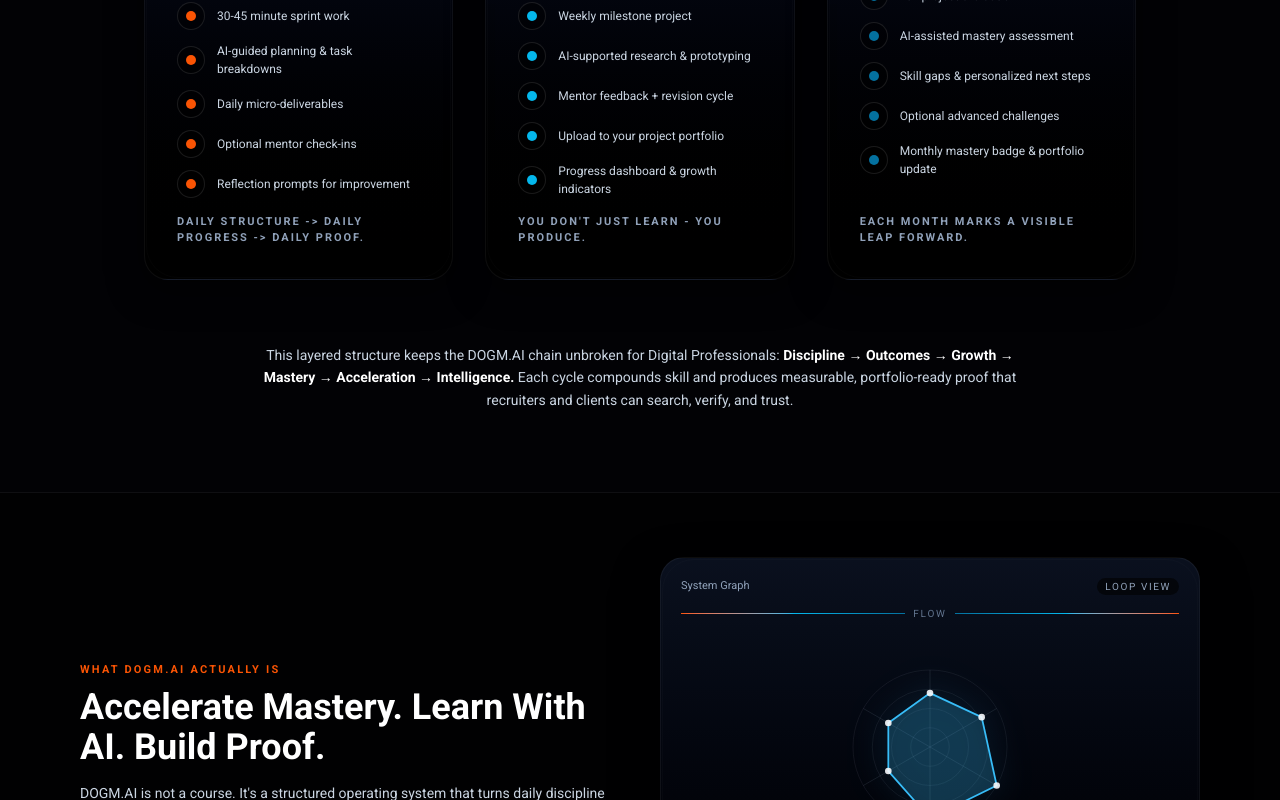
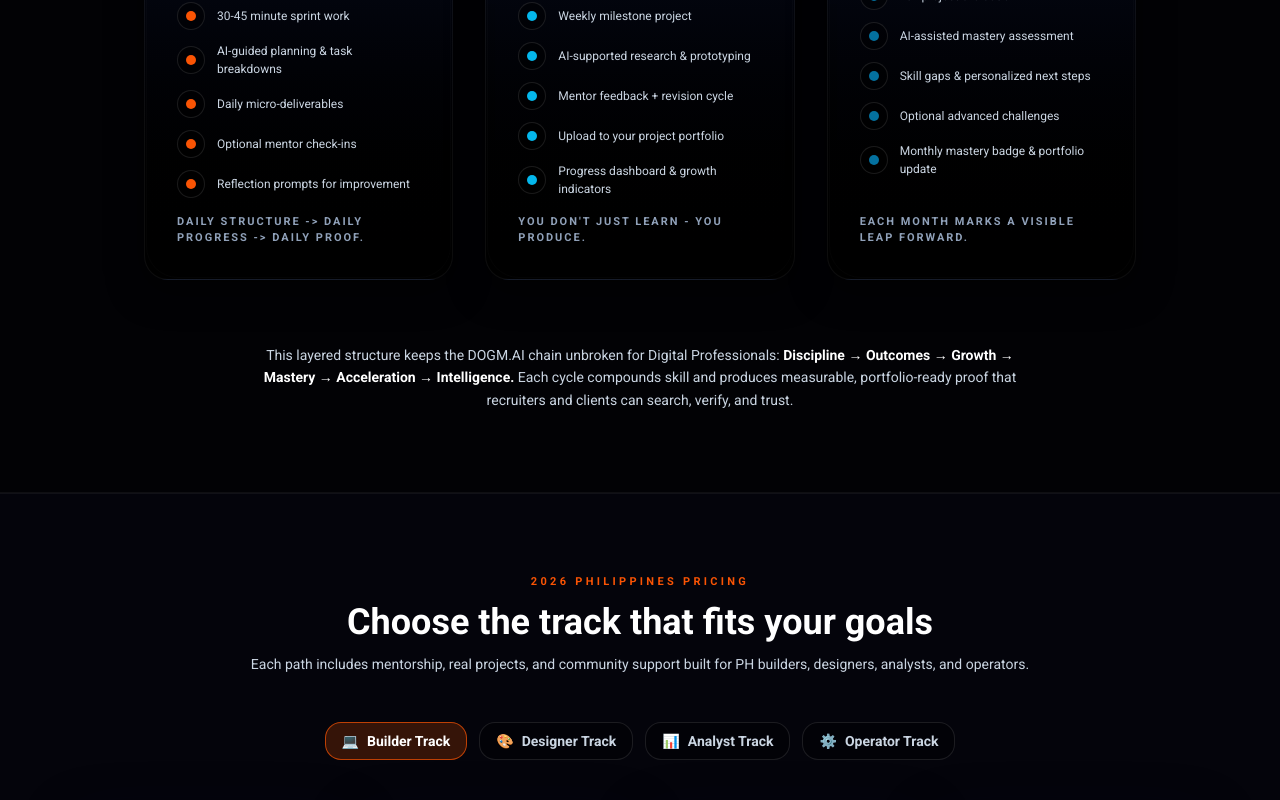
Before and after one commit to LiveLifeWithLove/dogmai, a Next.js app: page / in a window 1280 px wide. Shown: the part 2000-2800 px from the top of the page. Built offline with nearby package versions, Linux system fonts and the light colour scheme.

Commit message:
feat: update

```diff
--- a/app/components/Header.tsx
+++ b/app/components/Header.tsx
@@ -3,6 +3,7 @@
 const navLinks = [
   { label: "Core System", href: "/#system" },
   { label: "Bootcamps", href: "/#bootcamp" },
+  { label: "Pricing", href: "/#pricing" },
   { label: "Contact", href: "/#contact" },
 ];
 
--- /dev/null
+++ b/app/components/PricingTabsSection.tsx
@@ -0,0 +1,236 @@
+"use client";
+
+import Link from "next/link";
+import React, { useState } from "react";
+import AnimatedSection from "./AnimatedSection";
+
+const icons = {
+  builder: "💻",
+  designer: "🎨",
+  datasci: "📊",
+  operator: "⚙️",
+};
+
+const bullets = {
+  essentials: ["Start fast", "Learn basics", "Join community"],
+  projects: ["Real projects", "Mentor feedback", "Portfolio outputs"],
+  full: ["Full program", "Capstone", "Certification"],
+  accel: ["OJT-ready", "Career prep", "Portfolio polish"],
+};
+
+const pricing = {
+  builder: [
+    {
+      id: "essentials",
+      name: "Essentials",
+      badge: "Start Here",
+      price: "₱999",
+      description: "Basics + community access.",
+    },
+    {
+      id: "projects",
+      name: "Projects Pack",
+      badge: "Build Proof",
+      price: "₱6,990",
+      description: "Unlock builder projects + feedback.",
+    },
+    {
+      id: "full",
+      name: "Full Builder Track",
+      badge: "Most Popular",
+      price: "₱18,500",
+      description: "Full 12-week program + capstone.",
+    },
+    {
+      id: "accel",
+      name: "Builder Accelerator",
+      badge: "Career Track",
+      price: "₱27,500",
+      description: "Capstone + OJT + interview prep.",
+    },
+  ],
+  designer: [
+    {
+      id: "essentials",
+      name: "Essentials",
+      badge: "Start Here",
+      price: "₱999",
+      description: "Figma basics + design community.",
+    },
+    {
+      id: "projects",
+      name: "Project Pack",
+      badge: "Build Proof",
+      price: "₱5,500",
+      description: "Unlock UX/UI project cycles.",
+    },
+    {
+      id: "full",
+      name: "Full Designer Track",
+      badge: "Most Popular",
+      price: "₱15,500",
+      description: "6–10 week design mastery + case study.",
+    },
+    {
+      id: "accel",
+      name: "Designer Accelerator",
+      badge: "Career Track",
+      price: "₱22,900",
+      description: "Portfolio, interview prep, job-facing polish.",
+    },
+  ],
+  datasci: [
+    {
+      id: "essentials",
+      name: "Essentials",
+      badge: "Start Here",
+      price: "₱999",
+      description: "Python basics + analytics intro.",
+    },
+    {
+      id: "projects",
+      name: "Analytics Projects",
+      badge: "Build Proof",
+      price: "₱5,900",
+      description: "Dashboards, reports, datasets.",
+    },
+    {
+      id: "full",
+      name: "Full Data Track",
+      badge: "Most Popular",
+      price: "₱17,900",
+      description: "8–12 week analytics + ML.",
+    },
+    {
+      id: "accel",
+      name: "Data Accelerator",
+      badge: "Career Track",
+      price: "₱26,500",
+      description: "Business case studies + interview prep.",
+    },
+  ],
+  operator: [
+    {
+      id: "essentials",
+      name: "Essentials",
+      badge: "Start Here",
+      price: "₱999",
+      description: "AI productivity + ops basics.",
+    },
+    {
+      id: "projects",
+      name: "Workflow Projects",
+      badge: "Build Proof",
+      price: "₱4,900",
+      description: "Automation + dashboard tasks.",
+    },
+    {
+      id: "full",
+      name: "Full Operator Track",
+      badge: "Most Popular",
+      price: "₱14,500",
+      description: "6–10 weeks + complete digital OS build.",
+    },
+    {
+      id: "accel",
+      name: "Operator Accelerator",
+      badge: "Career Track",
+      price: "₱21,900",
+      description: "Client delivery templates + OJT.",
+    },
+  ],
+};
+
+const tabs = [
+  { id: "builder", label: "Builder Track" },
+  { id: "designer", label: "Designer Track" },
+  { id: "datasci", label: "Analyst Track" },
+  { id: "operator", label: "Operator Track" },
+];
+
+export default function PricingTabsSection() {
+  const [active, setActive] = useState("builder");
+
+  return (
+    <AnimatedSection id="pricing" className="border-y border-white/5 bg-ebony/80 py-20">
+      <div className="mx-auto max-w-6xl px-4 space-y-12">
+        <div className="space-y-3 text-center">
+          <p className="text-[11px] font-semibold uppercase tracking-[0.3em] text-intl-orange">
+            2026 Philippines Pricing
+          </p>
+          <h2 className="text-3xl font-extrabold text-white sm:text-4xl">
+            Choose the track that fits your goals
+          </h2>
+          <p className="text-sm text-slate-300">
+            Each path includes mentorship, real projects, and community support built for PH builders,
+            designers, analysts, and operators.
+          </p>
+        </div>
+
+        <div className="flex flex-wrap justify-center gap-3">
+          {tabs.map((t) => (
+            <button
+              key={t.id}
+              onClick={() => setActive(t.id)}
+              className={`inline-flex items-center gap-2 rounded-2xl border px-4 py-2 text-sm font-semibold transition ${
+                active === t.id
+                  ? "border-intl-orange/70 bg-intl-orange/20 text-white"
+                  : "border-white/10 bg-black/30 text-slate-300 hover:border-white/30"
+              }`}
+            >
+              <span>{icons[t.id as keyof typeof icons]}</span>
+              {t.label}
+            </button>
+          ))}
+        </div>
+
+        <div className="grid gap-6 md:grid-cols-2 xl:grid-cols-4">
+          {pricing[active as keyof typeof pricing].map((tier) => (
+            <article
+              key={tier.id}
+              className="flex h-full flex-col rounded-3xl border border-white/5 bg-gradient-to-b from-slate-900/70 via-black/70 to-black/90 p-6 shadow-[0_20px_55px_rgba(2,6,23,0.75)] transition hover:scale-[1.02] hover:border-intl-orange/50"
+            >
+              <span className="text-[10px] font-semibold uppercase tracking-[0.3em] text-intl-orange">
+                {tier.badge}
+              </span>
+              <h3 className="mt-3 text-lg font-semibold text-white">{tier.name}</h3>
+              <p className="mt-1 text-2xl font-extrabold text-cyan-300">{tier.price}</p>
+              <p className="mt-2 text-xs text-slate-400">{tier.description}</p>
+
+              <ul className="mt-4 space-y-1 text-[11px] text-slate-300">
+                {bullets[tier.id as keyof typeof bullets].map((bullet) => (
+                  <li key={bullet} className="flex items-center gap-2">
+                    <span className="h-1.5 w-1.5 rounded-full bg-cyan-400" />
+                    {bullet}
+                  </li>
+                ))}
+              </ul>
+
+              <div className="mt-auto pt-5">
+                <Link
+                  href="/apply"
+                  className="inline-flex w-full items-center justify-center rounded-full bg-intl-orange px-4 py-3 text-xs font-semibold uppercase tracking-[0.3em] text-black shadow-lg shadow-intl-orange/40 transition hover:-translate-y-0.5"
+                >
+                  Apply Now
+                </Link>
+              </div>
+            </article>
+          ))}
+        </div>
+
+        <div className="flex flex-col items-center gap-3 text-center">
+          <p className="text-xs text-slate-400">
+            Need a flexible payment plan or scholarship? Reach out via the contact form and our
+            admissions team will reply within one business day.
+          </p>
+          <Link
+            href="#contact"
+            className="rounded-full border border-white/20 px-5 py-3 text-sm font-semibold text-white transition hover:border-intl-orange/50 hover:text-intl-orange"
+          >
+            Speak with Admissions
+          </Link>
+        </div>
+      </div>
+    </AnimatedSection>
+  );
+}
--- a/app/page.tsx
+++ b/app/page.tsx
@@ -11,6 +11,7 @@
 import FAQSection from "./components/FAQSection";
 import ContactSection from "./components/ContactSection";
 import Footer from "./components/Footer";
+import PricingTabsSection from "./components/PricingTabsSection";
 
 export default function Home() {
   return (
@@ -26,6 +27,7 @@
           <HeroSection />
           <BootcampProgramsSection />
           <BootcampStructure />
+          <PricingTabsSection />
           <CoreSystemSection />
           <JourneySection />
           <MasterySummarySection />
```
